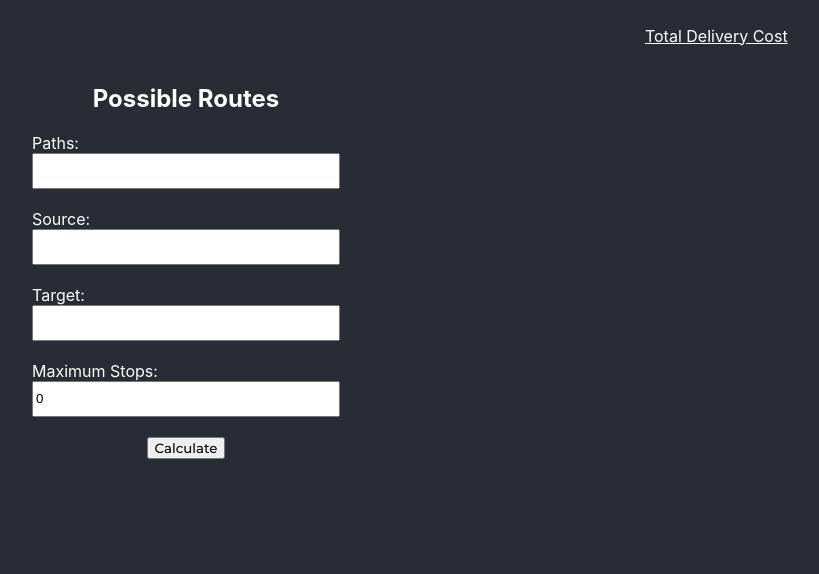
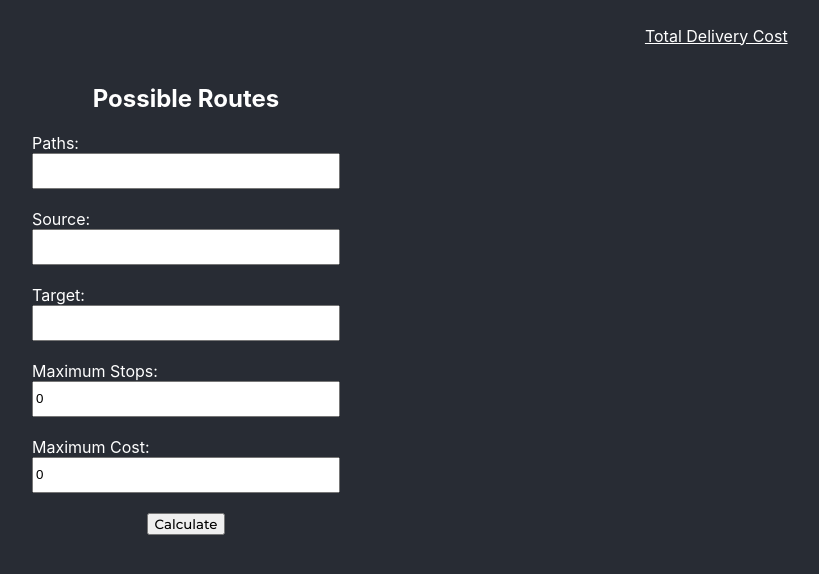
Before and after one commit to loxator/eko-route-finder, a React (Create React App) app: page /routes in a window 1280 px wide. Shown: the top 574 px of the page, without its empty margins (454-1273 px from the left). Built offline with nearby package versions, Linux system fonts and the light colour scheme.

Commit message:
Filter out routes if cost > 0

```diff
--- a/src/scenes/PossibleRoutes/component.jsx
+++ b/src/scenes/PossibleRoutes/component.jsx
@@ -2,6 +2,7 @@ import React, { useState } from "react";
 import Graph from "../../models/Graph";
 import Input from "../../components/Input/component";
 import { Link } from "react-router-dom";
+import { computeTotalDeliveryCost } from "../../utils/helpers/helpers";
 import "./styles.css";
 
 const PossibleRoutes = (props) => {
@@ -9,7 +10,8 @@ const PossibleRoutes = (props) => {
   const [source, setSource] = useState("");
   const [target, setTarget] = useState("");
   const [stops, setStops] = useState(0);
-  const [result, setResult] = useState("");
+  const [cost, setCost] = useState(0);
+  const [result, setResult] = useState({});
   const [error, setError] = useState("");
   const myGraph = new Graph();
 
@@ -33,13 +35,32 @@ const PossibleRoutes = (props) => {
     return arrayOfRoutes.filter((route) => route.length <= stops + 2);
   };
 
+  const filterOutRoutesWithCost = (arrayOfRoutes, cost) => {
+    const result = [];
+    const routesWithDeliveryCost = arrayOfRoutes.map((route) =>
+      computeTotalDeliveryCost(route, paths.split(","))
+    );
+
+    routesWithDeliveryCost.map((cost, index) =>
+      result.push({ route: arrayOfRoutes[index], cost: cost })
+    );
+
+    if (cost === 0) return result;
+    return result.filter((route) => route.cost <= cost);
+  };
+
   const handleClick = async (e) => {
     e.stopPropagation();
     e.preventDefault();
     populateGraph(paths.split(","));
     let routesResult = myGraph.getPossibleRoutesBFS({ to: source }, target);
     if (!routesResult.error) {
-      setResult(filterOutRoutesWithStops(routesResult, parseInt(stops, 10)));
+      setResult(
+        filterOutRoutesWithCost(
+          filterOutRoutesWithStops(routesResult, parseInt(stops, 10)),
+          parseInt(cost, 10)
+        )
+      );
     } else setError(routesResult.text.message);
   };
   return (
@@ -92,7 +113,7 @@ const PossibleRoutes = (props) => {
         <br />
         <Input
           labelTestId="routes__label__stops"
-          inputId="target"
+          inputId="stops"
           inputTestId="routes__input__stops"
           onChangeHandler={(e) => setStops(e.target.value.charAt(0))}
           pattern="\d{1}"
@@ -102,6 +123,22 @@ const PossibleRoutes = (props) => {
           type="number"
           min="0"
           max="9"
+        />
+        <br />
+        <Input
+          labelTestId="routes__label__cost"
+          inputId="cost"
+          inputTestId="routes__input__cost"
+          onChangeHandler={(e) =>
+            setCost(e.target.value.charAt(0) + e.target.value.charAt(1))
+          }
+          pattern="\d{2}"
+          title="Please enter a number between 1 - 99"
+          labelText="Maximum Cost:"
+          inputValue={cost}
+          type="number"
+          min="0"
+          max="99"
         />
         <br />
         <input
@@ -116,7 +153,9 @@ const PossibleRoutes = (props) => {
         <div className="app__result" data-testid="routes__text__result">
           <p>Routes found: {result.length}</p>
           {result.map((route, index) => (
-            <p key={index}>{route}</p>
+            <p key={index}>
+              {route.route} - {route.cost}
+            </p>
           ))}
         </div>
       ) : null}
```
Also changed, not shown: 1 other file (tests, documents, lock files or other folders).
